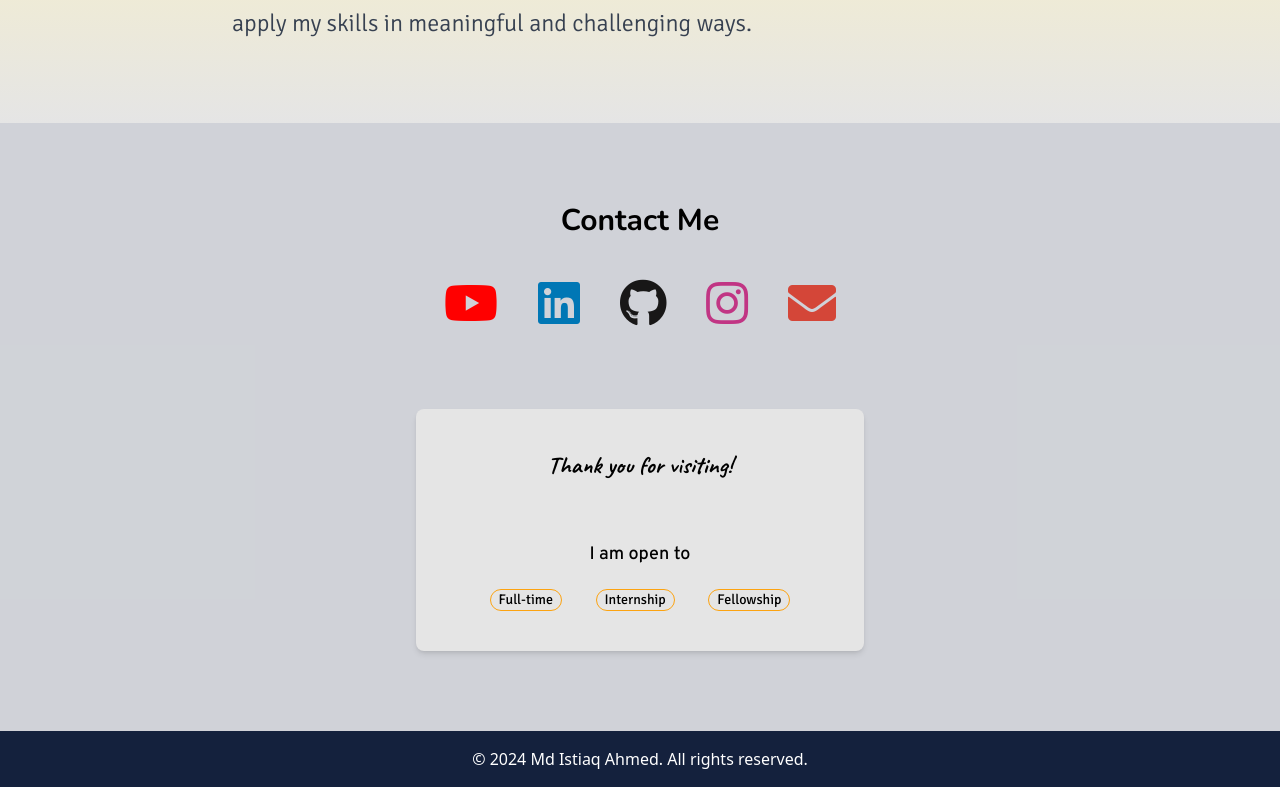
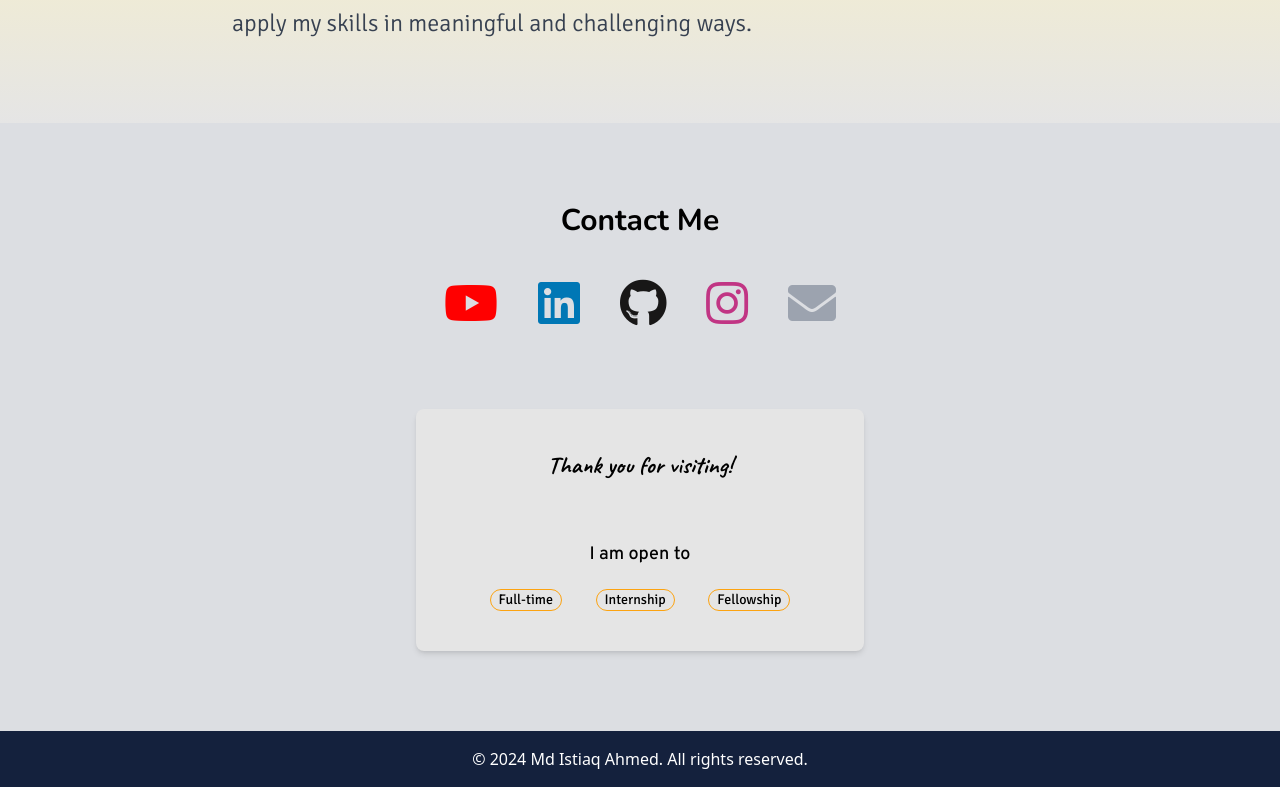
Before and after one commit to iaifti/Portfolio, a React (Vite) app: page / in a window 1280 px wide. Shown: the part 2450-3237 px from the top of the page. Built offline with nearby package versions, Linux system fonts and the light colour scheme; a web font is replaced by a local one.

Commit message:
fix: adjust background opacity and update link color in Contact component

```diff
--- a/src/components/Contact.jsx
+++ b/src/components/Contact.jsx
@@ -14,7 +14,7 @@ const Contact = () => {
   return (
     <div
       id="contact"
-      className="font-nunito py-20 bg-navy bg-opacity-20 text-center"
+      className="font-nunito py-20 bg-navy bg-opacity-15 text-center"
     >
       <h2
         className="text-3xl font-bold mb-10 hover:text-orange"
@@ -61,7 +61,7 @@ const Contact = () => {
         </a>
         <a
           href="mailto:mdistiaqahmed0@gmail.com"
-          className="text-5xl text-gmail hover:scale-125 transition-transform duration-300 hover:text-green-500"
+          className="text-5xl text-gray-400 hover:scale-125 transition-transform duration-300 hover:text-black"
           data-aos="flip-left"
         >
           <i className="fas fa-envelope"></i>
```
